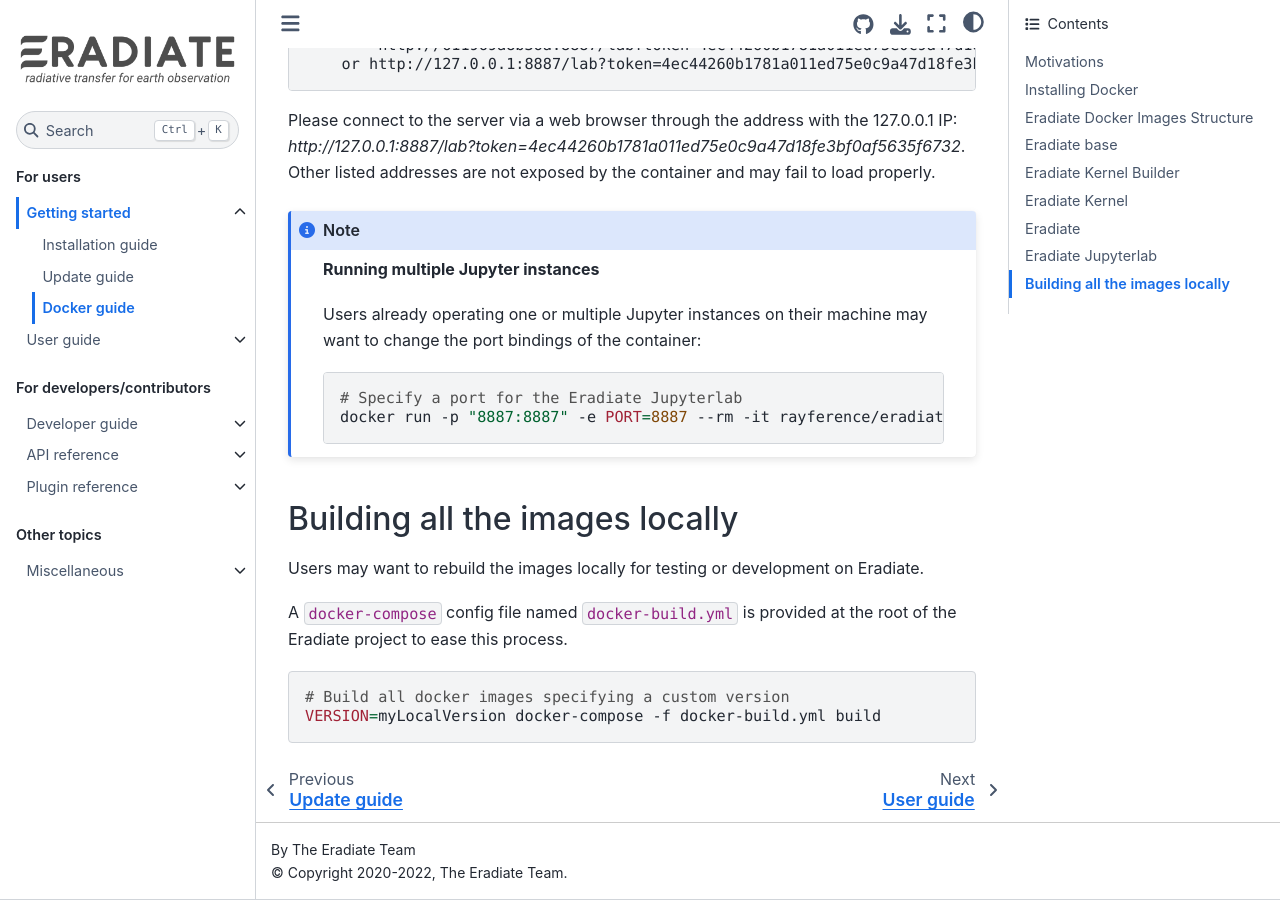
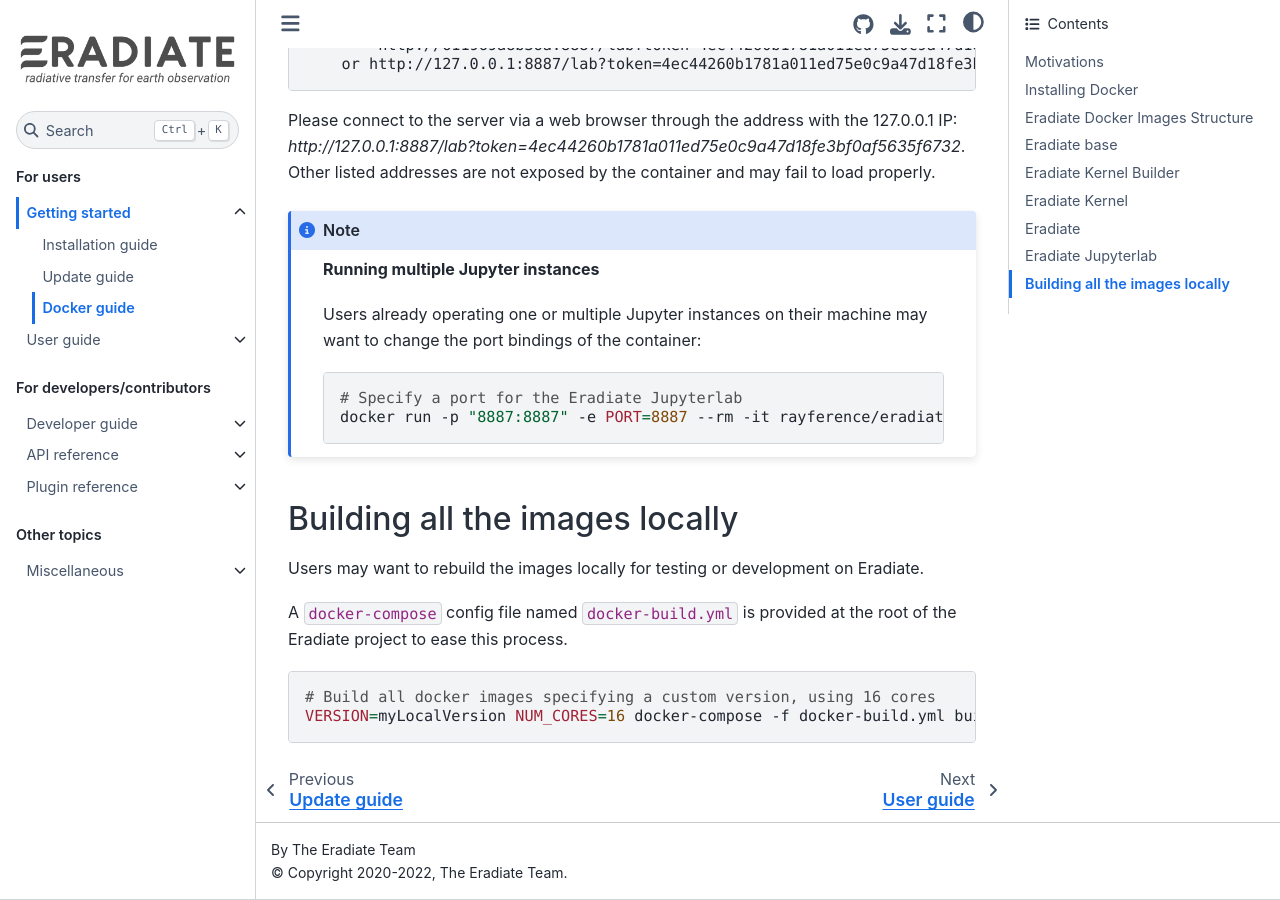
Before and after one commit to eradiate/eradiate, a Sphinx documentation site: the page built from docs/rst/getting_started/docker.rst, in a window 1280 px wide and 900 px high, scrolled down 4701 px. Built offline with Sphinx 7.4.7 and the Sphinx Book theme 1.1.4, drawn with Linux system fonts in a browser that asks for light colours; pages that are not in the unit, such as notebooks, are missing from menus.

Commit message:
Upgrade Docker build process to work with mitsuba2-next on a local dev env (#165)
* Upgrade the docker build process to the latest mitsuba2 kernel

* Remove docker build schedule. Build docker image on tags and manual triggers only

* Add environment variable to configure Mitsuba2 compilation parallelism, 4 cores by default

* Add documentation on docker compilation parallelism control

* Docker: Fix Mitsuba build not using Eradiate presets

* Upgrade cmake

* Add missing libLLVM

```diff
--- a/docker-build.yml
+++ b/docker-build.yml
@@ -24,6 +24,7 @@
         BASE_IMAGE: ${REGISTRY:-rayference}/eradiate-base
         BASE_IMAGE_VERSION: ${VERSION:-dirty}
         ERADIATE_KERNEL_VERSION: ${VERSION:-dirty}
+        NUM_CORES: ${NUM_CORES:-4}
 
   # Contains a properly configured Eradiate kernel
   eradiate-kernel:
--- a/docs/rst/getting_started/docker.rst
+++ b/docs/rst/getting_started/docker.rst
@@ -207,5 +207,5 @@
 
 .. code:: bash
 
-    # Build all docker images specifying a custom version
-    VERSION=myLocalVersion docker-compose -f docker-build.yml build
+    # Build all docker images specifying a custom version, using 16 cores
+    VERSION=myLocalVersion NUM_CORES=16 docker-compose -f docker-build.yml build
```
Also changed, not shown: 4 other files.
